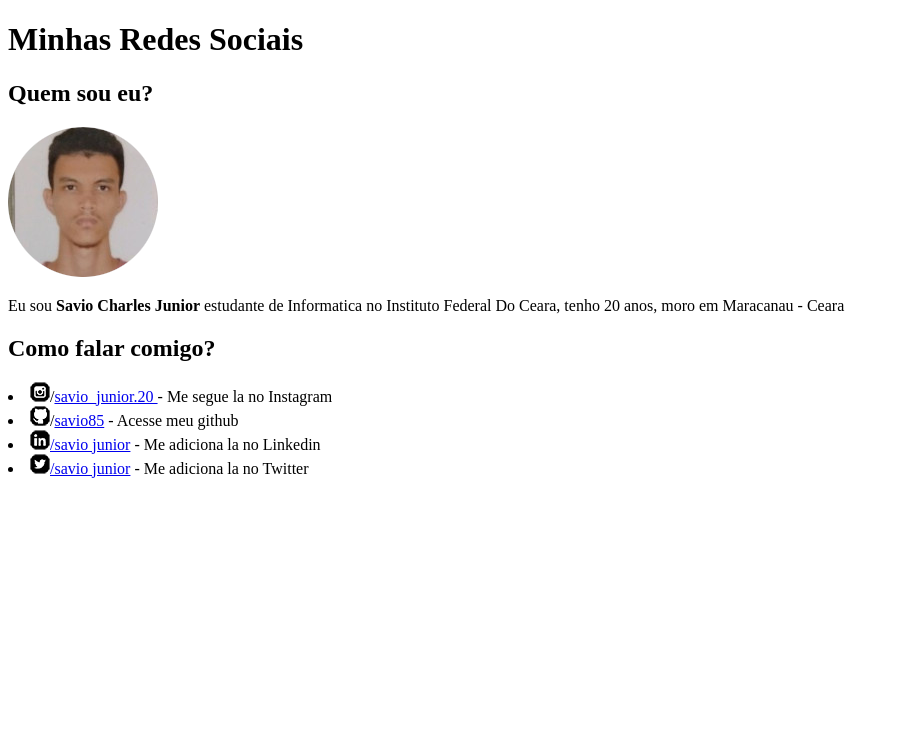
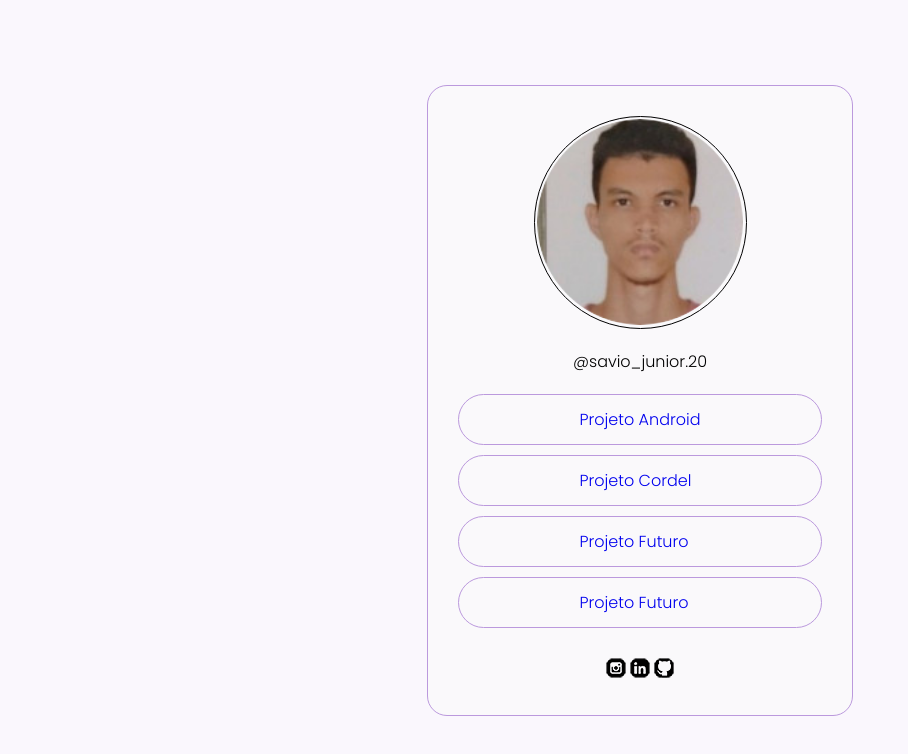
Before and after one commit to savio85/html-css, a plain HTML site: page desafios/dsf01/redes-sociais.html in a window 1280 px wide. Shown: the whole page, without its empty margins (0-908 px from the left). Drawn offline with Linux system fonts and the light colour scheme; a web font is replaced by a local one.

Commit message:
novo minhas rredes

```diff
--- /dev/null
+++ b/desafios/dsf01/estilo/style.css
@@ -0,0 +1,90 @@
+@import url('https://fonts.googleapis.com/css2?family=Poppins:wght@300;600&family=Roboto:ital,wght@0,100;0,300;0,400;0,500;0,700;0,900;1,100;1,300;1,400;1,500;1,700;1,900&family=Unbounded:wght@200&display=swap');
+
+:root {
+    --body-bg-color: #FAF7FD;
+    --purple: black;
+  }
+
+  *{
+    margin: 0;
+    padding: 0;
+    box-sizing: border-box;
+    text-decoration: none;
+
+  }
+
+  body, html{
+    font-family: "Poppins", sans-serif;
+    background: var(--body-bg-color);
+   overflow-y: hidden;
+  }
+
+  .container{
+    width: 100vw;
+    height: 100vh;
+
+    display: flex;
+    align-items: center;
+    justify-content: center;
+
+
+  }
+
+  .container .container2{
+    display: flex;
+    flex-direction: column;
+    align-items: center;
+    justify-items: center;
+    border: 1px solid #BB99DD;
+    border-radius: 20px;
+    padding: 30px;
+    background-color:  #fafafaa6;
+  }
+
+
+  .container2 .avatar {
+    width: 213px;
+    height: 213px;
+
+    display: flex;
+    align-items: center;
+    justify-content: center;
+
+    border: 1px solid var(--purple);
+    border-radius: 50%;
+  }
+
+ .container2 .avatar img{
+    width: 206px;
+    height: 206px;
+    border-radius: 50%;
+
+  }
+
+  .container2 .insta-user{
+    margin-bottom: 20px;
+    margin-top: 20px;
+  }
+
+  .container2 .links-container{
+    display: flex;
+    flex-direction: column;
+    margin-bottom: 20px;
+
+
+  }
+
+  .links-container a{
+    border:1px solid #BB99DD;
+    padding: 12px 120px;
+    border-radius: 40px;
+    margin-bottom: 10px;
+  }
+
+  .links-container a:hover {
+    background-color: #BB99DD;
+    color: #fefefe;
+    transition: all .5s ease-out;
+    cursor: pointer;
+
+}
--- a/desafios/dsf01/redes-sociais.html
+++ b/desafios/dsf01/redes-sociais.html
@@ -5,19 +5,33 @@
     <meta name="viewport" content="width=device-width, initial-scale=1.0">
     <link rel="shortcut icon" href="savio-redondo.ico" type="image/x-icon">
     <title>Social</title>
+    <link rel="stylesheet" href="estilo/style.css">
 </head>
 <body>
-    <h1>Minhas Redes Sociais</h1>
-    <h2>Quem sou eu?</h2>
-    <img src="savio redondo.png" alt="Minha formataçoes">
-    <p>Eu sou <strong>Savio Charles Junior</strong> estudante de Informatica no Instituto Federal Do Ceara, tenho 20 anos, moro em Maracanau - Ceara</p>
-    <h2>Como falar comigo?</h2>
-        <li><img src="icone-instagram.png" alt="Instagram">/<a href="https://www.instagram.com/savio_junior.20/?igshid=MzNlNGNkZWQ4Mg%3D%3D" target="_blank" rel="externos">savio_junior.20 </a>  - Me segue la no Instagram</li>
-        <li><img src="icone-github.png" alt="GitHub">/<a href="https://github.com/savio85" target="_blank" rel="externos">savio85</a>  - Acesse meu github</li>
-        <li><img src="icone-linkedin.png" alt="Linkedin"><a href="https://www.linkedin.com/in/savio-junior-b71975253" target="_blank" rel="externos">/savio junior</a>  - Me adiciona la no Linkedin
-        </li>
-        <li><img src="icone-twitter.png" alt="Linkedin"><a href="https://twitter.com/litlebill?t=XQFOaSR8xnaMUo0Udq6UPg&s=09" target="_blank" rel="externos">/savio junior</a>  - Me adiciona la no Twitter
-        </li>
+
+    <div class="container">
+        <div class="container2">
+            <div class="avatar">
+                <img src="savio redondo.png" alt="avatar">
+            </div>
+                <span class="insta-user">@savio_junior.20</span>
+
+                <div class="links-container">
+                    <a href="https://savio85.github.io/projeto-android/" class="link" target="_blank">Projeto Android</a>
+                    <a href="https://savio85.github.io/projeto-cordel/" class="link" target="_blank">Projeto Cordel</a>
+                    <a href="https://img.ifunny.co/images/2e021517f78d5cccc64148866b546e4da09c0b76461715150c2aa97e09b59ef7_1.jpg" class="link" target="_blank">Projeto Futuro</a>
+                    <a href="https://img.ifunny.co/images/2e021517f78d5cccc64148866b546e4da09c0b76461715150c2aa97e09b59ef7_1.jpg" class="link" target="_blank">Projeto Futuro</a>
+                </div>
+
+
+                    <div class="social-container">
+                        <a href="https://www.instagram.com/savio_junior.20/?igshid=MzNlNGNkZWQ4Mg%3D%3D/" name="instagram" class="social" target="_blank"><img src="icone-instagram.png" alt="instagram"></a>
+                        <a href="https://www.linkedin.com/in/savio-junior-b71975253" name="Linkedin" target="_blank"><img src="icone-linkedin.png" alt=""></a>
+                        <a href="https://github.com/savio85" name="github" class="social" target="_blank"><img src="icone-github.png" alt="github"></a>
+                    </div>
+
+        </div>
+    </div>
 
 </body>
 </html>
```
Also changed, not shown: desafios/dsf01/bg-desktop-light.jpg (added), desafios/dsf01/bg-desktop.jpg (added).
